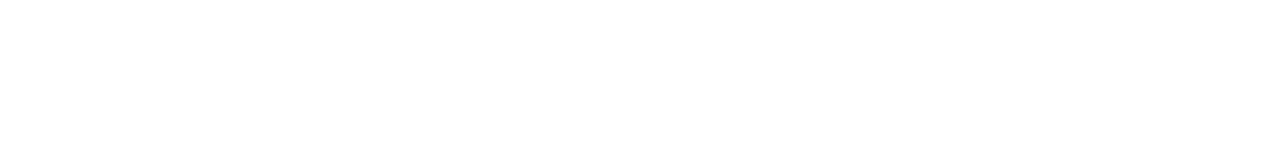
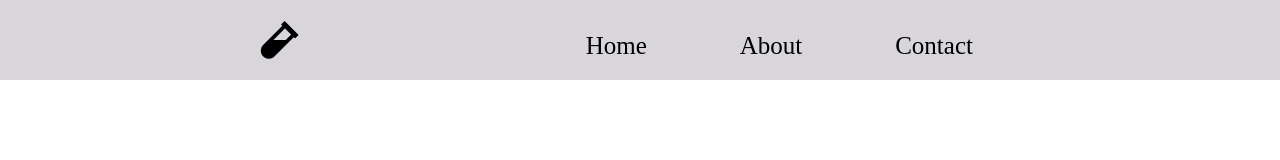
Before and after one commit to build-week-immunization-tracker/Immunization-Tracker, a plain HTML site: page index.html in a window 1280 px wide. Drawn offline with Linux system fonts and the light colour scheme.

Commit message:
Finished basic nav-bar layout

```diff
--- a/index.html
+++ b/index.html
@@ -1,14 +1,29 @@
 <!DOCTYPE html>
 <html lang="en">
+
 <head>
     <meta charset="UTF-8">
     <meta name="viewport" content="width=device-width, initial-scale=1.0">
     <meta http-equiv="X-UA-Compatible" content="ie=edge">
     <link rel="stylesheet" href="./css/index.css">
     <script src="./js/app.js"></script>
+    <link rel="stylesheet" href="https://use.fontawesome.com/releases/v5.7.0/css/all.css"
+        integrity="sha384-lZN37f5QGtY3VHgisS14W3ExzMWZxybE1SJSEsQp9S+oqd12jhcu+A56Ebc1zFSJ" crossorigin="anonymous">
     <title>Document</title>
 </head>
+
 <body>
+    <div class="navigation">
+        <div class="nav-content">
+            <i class="fas fa-vial"></i>
+            <nav>
+                <a href="#">Home</a>
+                <a href="#">About</a>
+                <a href="#">Contact</a>
+            </nav>
+        </div>
 
+    </div>
 </body>
+
 </html>
--- a/less/index.less
+++ b/less/index.less
@@ -1,9 +1,9 @@
-html {
+@import "homepage.less";
+@import "navigation.less";
+
+html, body {
     margin: 0;
     padding: 0;
     font-size: 62.5%;
+    box-sizing: border-box;
 }
-
-
-@import "homepage.less";
-@import "navigation.less";
--- a/less/navigation.less
+++ b/less/navigation.less
@@ -0,0 +1,37 @@
+.navigation {
+  margin: 0;
+  padding: 0;
+  width: 100%;
+  height: 8rem;
+  background-color: #d8d5db;
+  display: flex;
+
+}
+
+.nav-content {
+  max-width: 1000px;
+  width: 100%;
+  margin: 0 auto;
+  display: flex;
+  justify-content: space-around;
+  align-items: flex-end;
+  .fa-vial {
+    padding-bottom: 2rem;
+	font-size: 4rem;
+  }
+  nav {
+	width: 48%;
+	display: flex;
+	justify-content: space-around;
+	padding-bottom: 2rem;
+    a {
+      color: black;
+      text-decoration: none;
+	  font-size: 2.5rem;
+	  transition-duration: 0.5s;
+	  &:hover {
+		  color: #b0d7ff;
+	  }
+    }
+  }
+}
```
Also changed, not shown: css/index.css.
